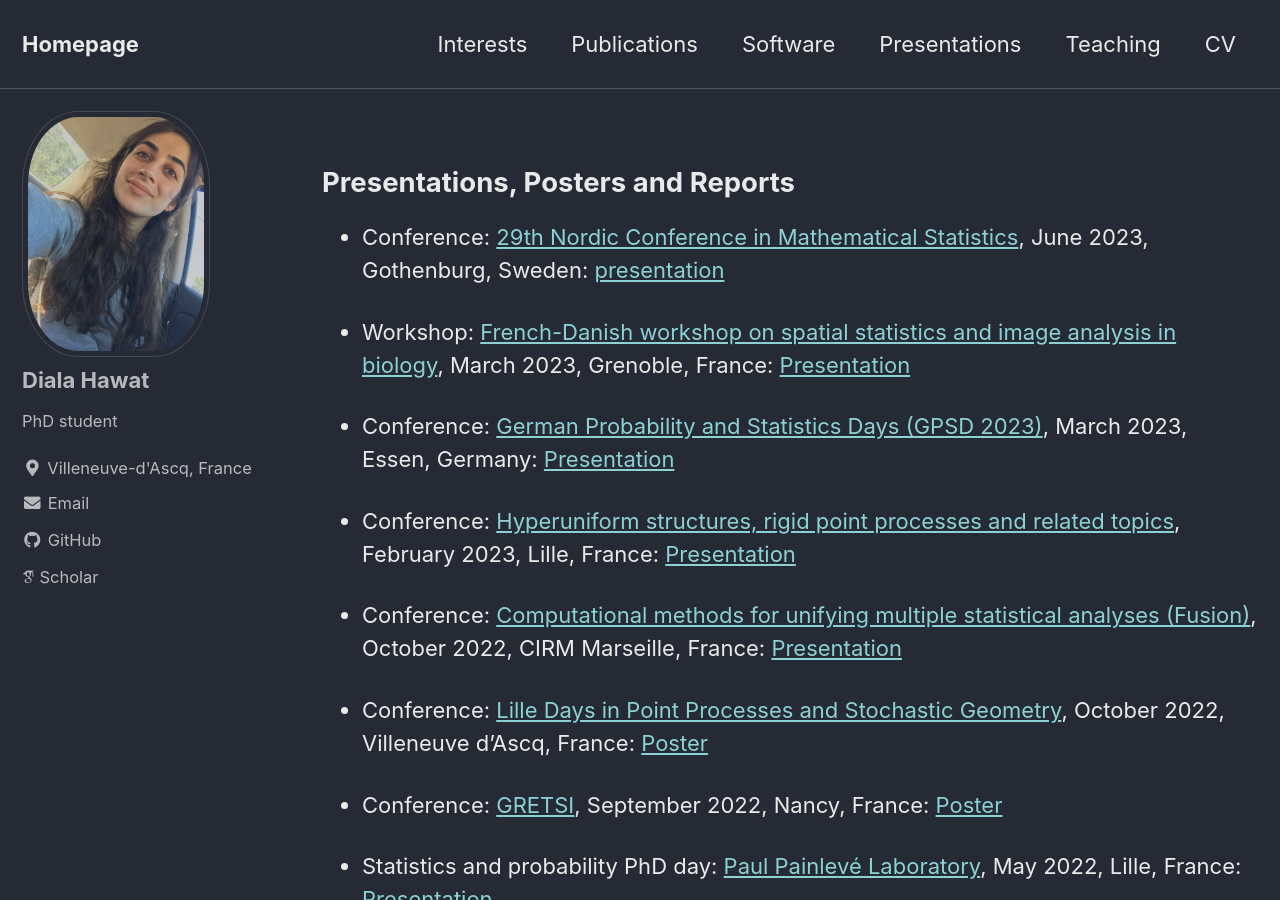
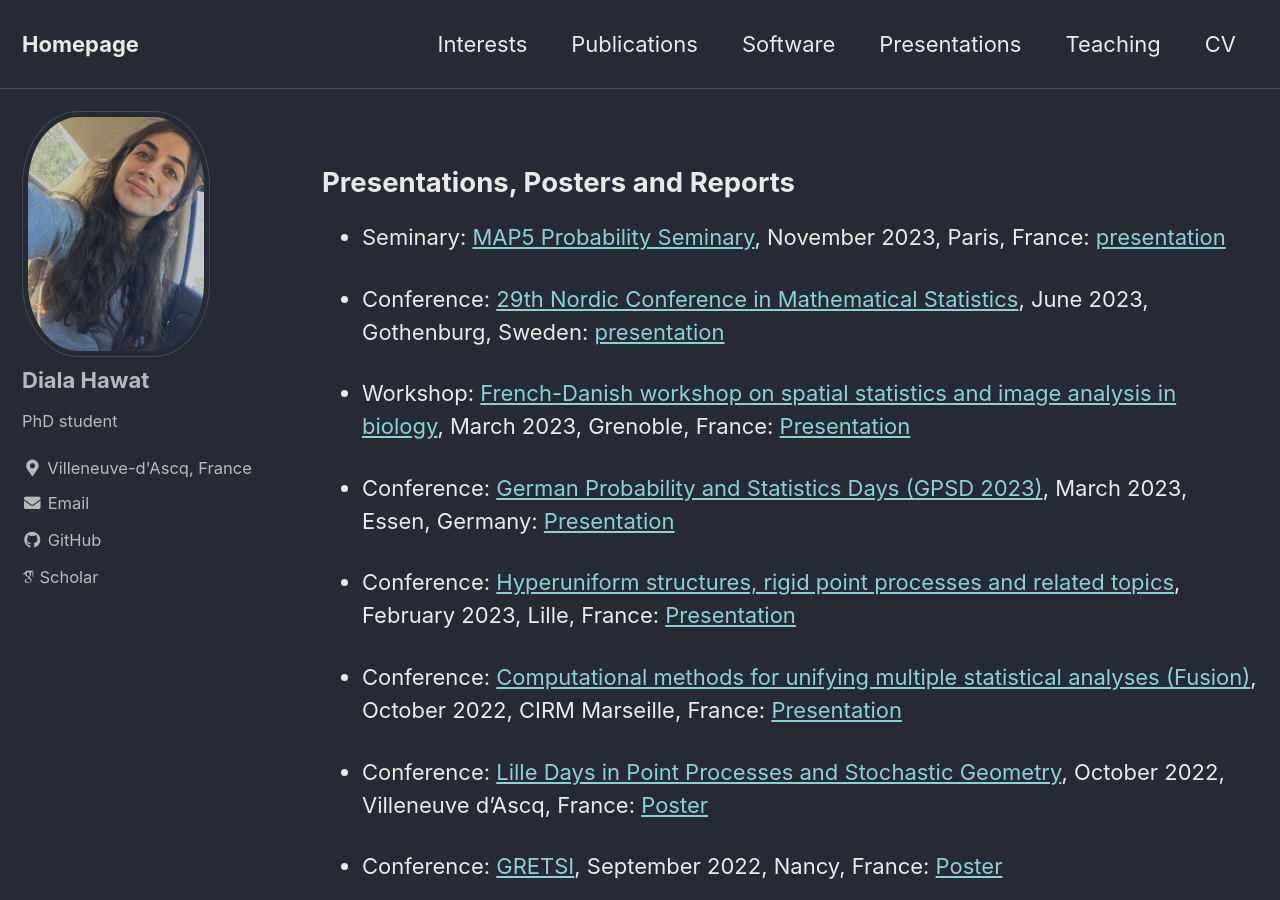
Before and after one commit to dhawat/dhawat.github.io, a Jekyll site: the page built from _pages/presentations.md, in a window 1280 px wide and 900 px high. Built offline with Jekyll 4.4.1, drawn with Linux system fonts in a browser that asks for light colours; cached includes are drawn as plain includes; nearby versions of some CDN libraries; some web fonts are replaced.

Commit message:
presentation map5

```diff
--- a/_bibliography/example.bib
+++ b/_bibliography/example.bib
@@ -4,6 +4,7 @@
     title   = {Repelled point processes with application to numerical integration},
     arxivid = {2308.04825},
     doi = {10.48550/arXiv.2308.04825},
+    url = {https://statisfaction-blog.github.io/posts/01-11-2023-repelled-point-processes/repelled_point_processes.html},
     code ={https://github.com/dhawat/MCRPPy},
     pdf = {https://arxiv.org/pdf/2308.04825.pdf},
     year    = {2023}
--- a/_pages/presentations.md
+++ b/_pages/presentations.md
@@ -7,6 +7,8 @@ title: ""
 ---
 
 ## Presentations, Posters and Reports
+
+- Seminary: [MAP5 Probability Seminary](https://map5.mi.parisdescartes.fr/presentation/thematiques-scientifiques/probabilites/), November 2023, Paris, France: [presentation]({{ site.url }}/assets/pdfs/../../../../assets/pdfs/MAP5_10_11_23.pdf)
 
 - Conference: [29th Nordic Conference in Mathematical Statistics](https://nordstat2023.org/), June 2023, Gothenburg, Sweden: [presentation]({{ site.url }}/assets/pdfs/../../../../assets/pdfs/NORDSTAT_Gothenburg_2023.pdf)
 
```
Also changed, not shown: 1 other file.
